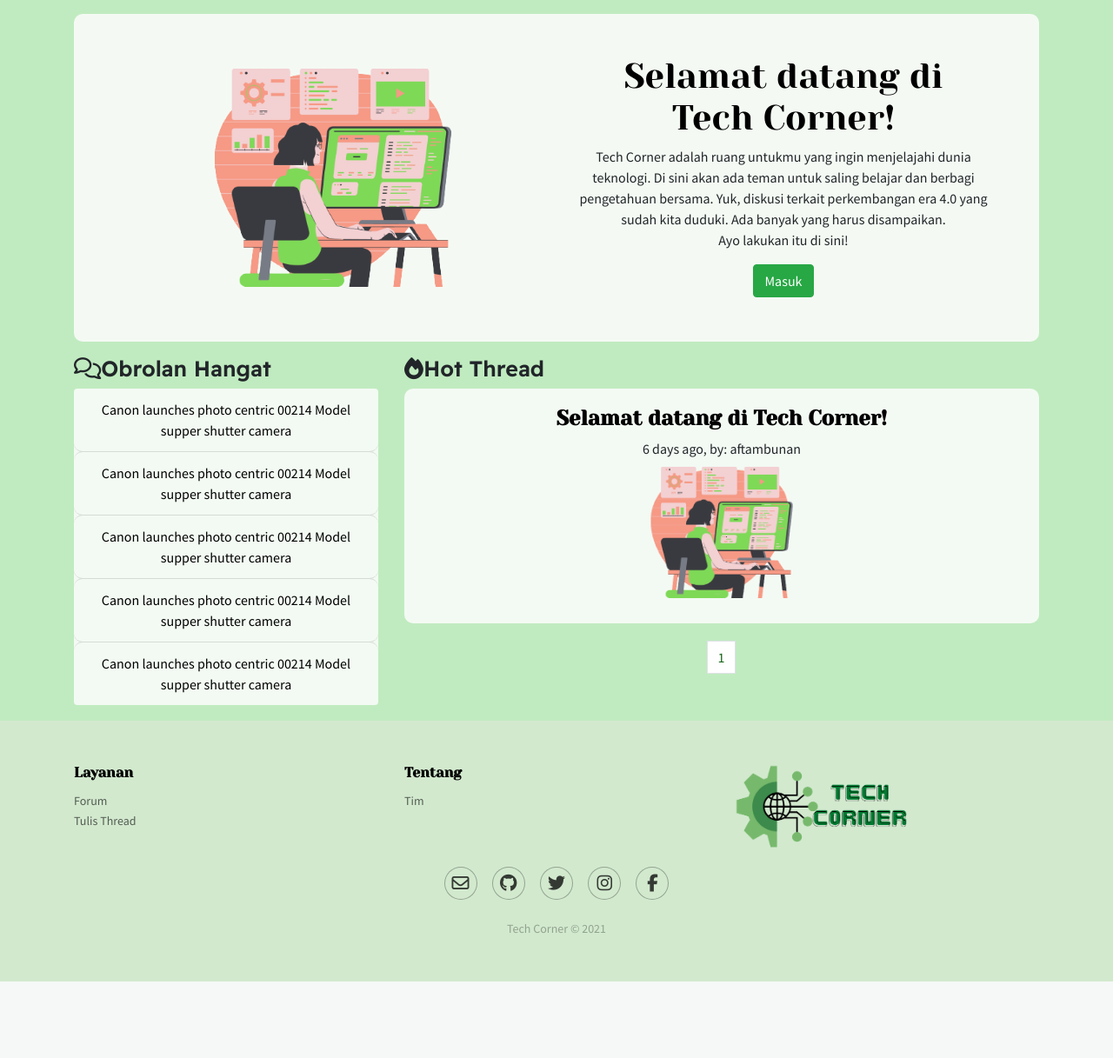
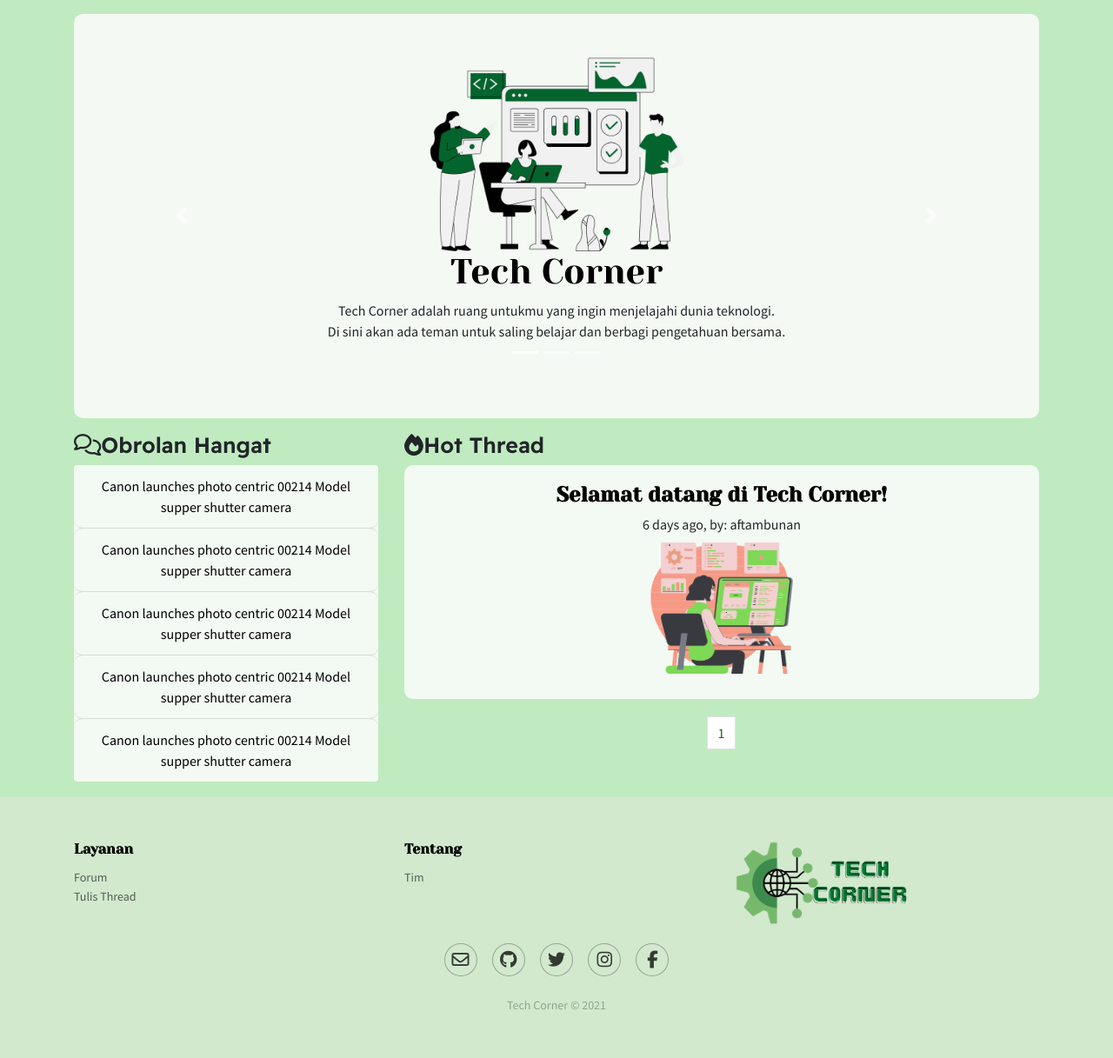
Before and after one commit to ahmadfadlitambunan/TECH-CORNER, a PHP site: page /techcorner/forum/index.php in a window 1280 px wide. Shown: the part 74-1291 px from the top of the page at 87% size. Before the commit the page ends 1203 px from the top, so only its background shows below. Run offline with PHP 8.4, Linux system fonts and the light colour scheme; data comes from the database, SQL or seed files in the repository; some libraries are stand-ins or nearby versions.

Commit message:
update tampilan

```diff
--- a/admin/index.php
+++ b/admin/index.php
@@ -3,7 +3,7 @@
 <div class="card shadow mb-4 mx-5">
     <div class="card-body">
     <h2>Hai Admin, <?= $_SESSION["name"]; ?></h2>
-            <p>Selamat datang kembali di Tech-Corner!</p>
+            <p>Selamat datang kembali di Tech Corner!</p>
     </div>
 </div>
 
--- a/forum/index.php
+++ b/forum/index.php
@@ -37,19 +37,58 @@ $list = query("SELECT * FROM posting ORDER BY tanggal_posting DESC LIMIT $awal,$
     <div class="main-content">
         <!-- Banner -->
         <div class="banner p-5">
-            <div class="row">
-                <div class="col-lg-6 col-sm-12 text-center d-none d-lg-block d-xl-block">
-                    <img width="500px" src="assets/img/pict1.png" alt="">
-                </div>
-                <div class="col-lg-6 col-sm-12 text-center">
-                    <h1>Selamat datang di<br>Tech Corner!</h1>
-                    <p>
-                        Tech Corner adalah ruang untukmu yang ingin menjelajahi dunia teknologi.
-                        Di sini akan ada teman untuk saling belajar dan berbagi pengetahuan bersama.
-                        Yuk, diskusi terkait perkembangan era 4.0 yang sudah kita duduki. Ada banyak yang harus disampaikan.
-                        <br>Ayo lakukan itu di sini!
-                    </p>
-                    <a class="btn btn-success" href="../auth/login.php" role="button">Masuk</a>
+                <div class="bd-example">
+                    <div id="carouselExampleCaptions" class="carousel slide" data-ride="carousel">
+                        <ol class="carousel-indicators">
+                            <li data-target="#carouselExampleCaptions" data-slide-to="0" class="active"></li>
+                            <li data-target="#carouselExampleCaptions" data-slide-to="1"></li>
+                            <li data-target="#carouselExampleCaptions" data-slide-to="2"></li>
+                        </ol>
+                        <div class="carousel-inner">
+                            <div class="carousel-item active">
+                                <center>
+                                <img width="400px" src="assets/img/pict5.png">
+                                <div class="d-none d-md-block">
+                                    <h1>Tech Corner</h1>
+                                    <p>Tech Corner adalah ruang untukmu yang ingin menjelajahi dunia teknologi.
+                                        <br>Di sini akan ada teman untuk saling belajar dan berbagi pengetahuan bersama.
+                                    </p>
+                                </div>
+                                </center>
+                            </div>
+                            <div class="carousel-item">
+                                <center>
+                                <img width="400px" src="assets/img/pict4.png">
+                                <div class="d-none d-md-block">
+                                    <h1>Forum di Tech Corner</h1>
+                                    <p>Kamu bisa berdiskusi dengan banyak teman di Forum Tech Corner.
+                                        <br>Ada 3 kategori yang akan dibahas, yaitu komputer & PC, laptop/notebook, dan gadget.
+                                    </p>
+                                </div>
+                                </center>
+                            </div>
+                            <div class="carousel-item">
+                                <center>
+                                <img width="400px" src="assets/img/pict3.png">
+                                <div class="d-none d-md-block">
+                                    <h1>Tulis Thread di Tech Corner</h1>
+                                    <p>Bagikan pengetahuanmu tentang komputer & PC, laptop/notebook, ataupun gadget di sini.
+                                        <br>Tulis dan lihat respon dari yang lain. Kamu juga bisa membalas komentar!
+                                    </p>
+                                </div>
+                                </center>
+                            </div>
+                        </div>
+                        <br>
+                        <a class="carousel-control-prev" href="#carouselExampleCaptions" role="button" data-slide="prev">
+                            <span class="carousel-control-prev-icon" aria-hidden="true"></span>
+                            <span class="sr-only">Previous</span>
+                        </a>
+                        <a class="carousel-control-next" href="#carouselExampleCaptions" role="button" data-slide="next">
+                            <span class="carousel-control-next-icon" aria-hidden="true"></span>
+                            <span class="sr-only">Next</span>
+                        </a>
+                    </div>
                 </div>
             </div>
         </div>
--- a/forum/layout/header.php
+++ b/forum/layout/header.php
@@ -41,13 +41,13 @@
     <link rel="stylesheet" href="https://maxcdn.bootstrapcdn.com/bootstrap/4.0.0/css/bootstrap.min.css">
     <!-- CSS Eksternal -->
     <link rel="stylesheet" href="assets/css/style.css">
-    <?php if($url == '/techcorner/forum/tim.php') : ?>
+    <?php if($url == '/tech-corner/forum/tim.php') : ?>
     <link rel="stylesheet" href="assets/css/tim.css">
     <?php endif; ?>
-    <?php if($url == '/techcorner/forum/all.php') : ?>
+    <?php if($url == '/tech-corner/forum/all.php') : ?>
     <link rel="stylesheet" href="assets/css/forum.css">
     <?php endif; ?>
-    <?php if($url == '/techcorner/forum/buat.php') : ?>
+    <?php if($url == '/tech-corner/forum/buat.php') : ?>
     <link rel="stylesheet" href="assets/css/buat.css">
     <?php endif; ?>
 
```
Also changed, not shown: admin/layout/header.php (+14 -24 lines), forum/assets/img/pict2.png (added), forum/assets/img/pict3.png (added), forum/assets/img/pict3a.png (added), forum/assets/img/pict4.png (added), forum/assets/img/pict4a.png (added), forum/assets/img/pict5.png (added), forum/assets/img/pict5a.png (added), forum/assets/img/pict6.png (added).
